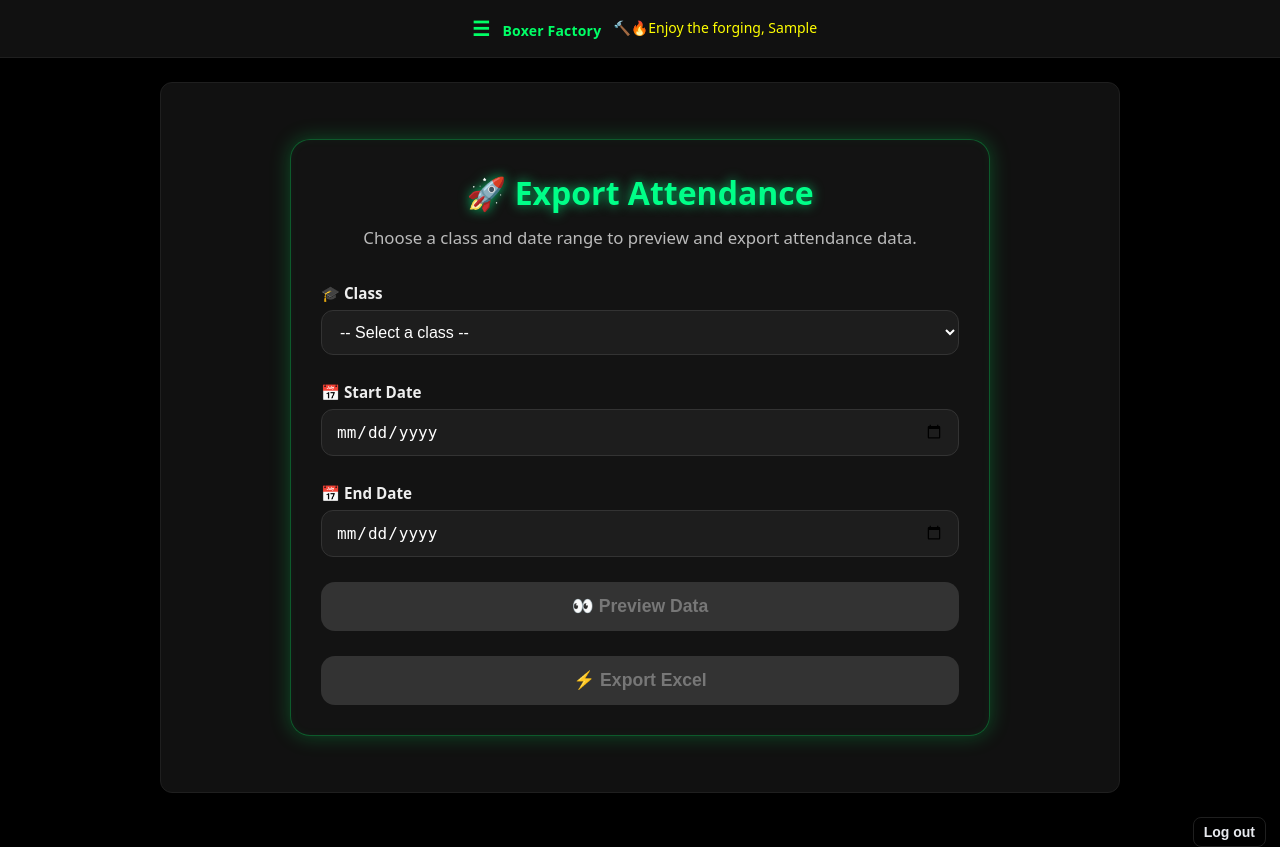
After one commit to lionheart996/Boxer-Manager, a Django app: page /export-attendance/ in a window 1280 px wide. The commit adds this page. Run offline with Django 5.2, Linux system fonts and the light colour scheme; the visitor is signed in with stand-in values (Sample User, id 1); data comes from the database, SQL or seed files in the repository; parts of the project's set-up code (start-up, migrations or seed data) failed here and were passed over.

Commit message:
Add export_attendance template and update home.html

```diff
--- /dev/null
+++ b/templates/attendance/export_attendance.html
@@ -0,0 +1,255 @@
+{% extends "base.html" %}
+{% block content %}
+<div class="export-container">
+  <h2 class="export-title">🚀 Export Attendance</h2>
+  <p class="export-subtitle">Choose a class and date range to preview and export attendance data.</p>
+
+  <form id="export-form" method="get" action="{% url 'export_attendance_excel' %}" class="export-form">
+    <!-- Class selector -->
+    <div class="form-group">
+      <label for="class_id">🎓 Class</label>
+      <select name="class_id" id="class_id" required>
+        <option value="">-- Select a class --</option>
+        {% for c in classes %}
+          <option value="{{ c.id }}">{{ c.title }}</option>
+        {% endfor %}
+      </select>
+    </div>
+
+    <!-- Start Date -->
+    <div class="form-group">
+      <label for="start_date">📅 Start Date</label>
+      <input type="date" name="start_date" id="start_date" required>
+    </div>
+
+    <!-- End Date -->
+    <div class="form-group">
+      <label for="end_date">📅 End Date</label>
+      <input type="date" name="end_date" id="end_date" required>
+    </div>
+
+    <!-- Buttons -->
+    <button type="button" id="preview-btn" class="btn-preview" disabled>👀 Preview Data</button>
+    <button type="submit" id="export-btn" class="btn-export" disabled>⚡ Export Excel</button>
+  </form>
+
+  <!-- Preview Table -->
+  <div id="preview-container" class="preview-container" hidden>
+    <h3 class="preview-title">📋 Attendance Preview</h3>
+    <table class="preview-table">
+      <thead>
+        <tr>
+          <th class="col-boxer"><span class="header-text">Boxer</span></th>
+          <th class="col-present"><span class="header-text">Presents</span></th>
+          <th class="col-excused"><span class="header-text">Excused</span></th>
+          <th class="col-absent"><span class="header-text">Unexcused</span></th>
+        </tr>
+      </thead>
+      <tbody id="preview-body"></tbody>
+    </table>
+  </div>
+</div>
+
+<style>
+/* Container */
+.export-container {
+  max-width: 700px;
+  margin: 40px auto;
+  padding: 30px;
+  border-radius: 20px;
+  background: rgba(20, 20, 20, 0.85);
+  backdrop-filter: blur(12px);
+  border: 1px solid rgba(0, 255, 100, 0.3);
+  box-shadow: 0 0 20px rgba(0, 255, 100, 0.25), inset 0 0 10px rgba(0, 255, 100, 0.05);
+  text-align: center;
+  animation: fadeIn 0.6s ease-out;
+  box-sizing: border-box;
+}
+
+/* Titles */
+.export-title {
+  font-size: 2rem;
+  color: #00ff88;
+  text-shadow: 0 0 12px rgba(0, 255, 136, 0.7);
+  margin-bottom: 10px;
+}
+.export-subtitle {
+  color: #bbb;
+  margin-bottom: 25px;
+  font-size: 1.05rem;
+}
+
+/* Form */
+.export-form {
+  display: grid;
+  gap: 20px;
+  text-align: left;
+  width: 100%;
+}
+.form-group {
+  display: flex;
+  flex-direction: column;
+}
+.form-group label {
+  font-weight: 600;
+  color: #eee;
+  margin-bottom: 6px;
+  font-size: 0.95rem;
+}
+
+/* Inputs */
+select, input[type="date"] {
+  width: 100%;
+  padding: 12px 14px;
+  border-radius: 12px;
+  border: 1px solid #333;
+  background: rgba(30, 30, 30, 0.9);
+  color: #fff;
+  font-size: 1rem;
+  transition: all 0.3s ease;
+}
+select:focus, input[type="date"]:focus {
+  border-color: #00ff88;
+  box-shadow: 0 0 10px #00ff88;
+  outline: none;
+}
+/* Compact dropdown options (panel) */
+#class_id option { font-size: 0.85rem; padding: 6px 10px; }
+
+/* Buttons */
+.btn-preview, .btn-export {
+  width: 100%;
+  margin-top: 5px;
+  padding: 14px;
+  border-radius: 14px;
+  border: none;
+  font-size: 1.1rem;
+  font-weight: 700;
+  cursor: pointer;
+  transition: all 0.3s ease;
+}
+.btn-preview {
+  background: linear-gradient(135deg, #00c3ff, #0066ff);
+  color: #fff;
+  box-shadow: 0 0 12px rgba(0, 195, 255, 0.6);
+}
+.btn-preview:hover:enabled { transform: translateY(-3px); box-shadow: 0 0 20px rgba(0, 195, 255, 0.9); }
+.btn-export {
+  background: linear-gradient(135deg, #00ff88, #00cc66);
+  color: #000;
+  box-shadow: 0 0 12px rgba(0, 255, 136, 0.6);
+}
+.btn-export:hover:enabled { transform: translateY(-3px); box-shadow: 0 0 20px rgba(0, 255, 136, 0.9); }
+.btn-preview:disabled, .btn-export:disabled { background:#333; color:#777; box-shadow:none; cursor:not-allowed; }
+
+/* Preview section */
+.preview-container {
+  margin-top: 30px;
+  text-align: left;
+  width: 100%;
+  overflow-x: auto;
+}
+
+/* Table (desktop base) */
+.preview-table {
+  width: 100%;
+  border-collapse: collapse;
+  border-radius: 12px;
+  overflow: hidden;
+  background: rgba(25, 25, 25, 0.9);
+  box-shadow: 0 0 12px rgba(0, 255, 100, 0.2);
+  table-layout: fixed; /* needed for truncation rules */
+}
+.preview-table th, .preview-table td {
+  padding: 12px;
+  border-bottom: 1px solid #333;
+  text-align: center;
+  color: #eee;
+  overflow: hidden;
+  text-overflow: ellipsis;
+  white-space: nowrap;
+}
+.preview-table th {
+  background: rgba(0, 255, 100, 0.2);
+  font-weight: 700;
+  text-shadow: 0 0 6px rgba(0, 255, 100, 0.5);
+}
+.preview-table tr:hover td { background: rgba(0, 255, 100, 0.05); }
+
+/* Desktop widths + colors */
+.col-boxer   { text-align: left; width: 40%; }
+.col-present { width: 20%; color: #00ff88; }
+.col-excused { width: 20%; color: #ffcc00; }
+.col-absent  { width: 20%; color: #ff4444; }
+
+/* -------- Mobile-only behavior -------- */
+@media (max-width: 640px) {
+  .preview-table { font-size: 0.85rem; }
+  .preview-table th, .preview-table td { padding: 8px; }
+
+  /* Make boxer name column wider and truncate long names */
+  .col-boxer { width: 60%; max-width: 0; }
+  .preview-table td:first-child { text-align: left; }
+
+  /* Compact number columns */
+  .preview-table th:not(:first-child),
+  .preview-table td:not(:first-child) { width: 13%; }
+
+  /* Swap header text for symbols with colors */
+  .col-present .header-text,
+  .col-excused .header-text,
+  .col-absent .header-text { display: none; } /* hide words on mobile */
+
+  .col-present::after { content: "+";   color: #00ff88; font-weight: 800; }
+  .col-excused::after { content: "+/-"; color: #ffcc00; font-weight: 800; }
+  .col-absent::after  { content: "−";   color: #ff4444; font-weight: 800; } /* en dash for nicer look */
+}
+</style>
+
+<script>
+const classSelect = document.getElementById('class_id');
+const startDate = document.getElementById('start_date');
+const endDate = document.getElementById('end_date');
+const exportBtn = document.getElementById('export-btn');
+const previewBtn = document.getElementById('preview-btn');
+const previewContainer = document.getElementById('preview-container');
+const previewBody = document.getElementById('preview-body');
+
+// Calendar logic: sync min/max
+startDate.addEventListener('change', () => {
+  endDate.min = startDate.value || '';
+  validateForm();
+});
+endDate.addEventListener('change', () => {
+  startDate.max = endDate.value || '';
+  validateForm();
+});
+
+// Enable/disable buttons
+function validateForm() {
+  const ready = classSelect.value && startDate.value && endDate.value;
+  exportBtn.disabled = !ready;
+  previewBtn.disabled = !ready;
+}
+[classSelect, startDate, endDate].forEach(el => el.addEventListener('change', validateForm));
+
+// Preview via AJAX
+previewBtn.addEventListener('click', async () => {
+  const url = `{% url 'export_attendance_preview' %}?class_id=${classSelect.value}&start_date=${startDate.value}&end_date=${endDate.value}`;
+  const res = await fetch(url);
+  const data = await res.json();
+
+  previewBody.innerHTML = '';
+  data.forEach(row => {
+    previewBody.innerHTML += `
+      <tr>
+        <td title="${row.boxer}">${row.boxer}</td>
+        <td>${row.present}</td>
+        <td>${row.excused}</td>
+        <td>${row.unexcused}</td>
+      </tr>`;
+  });
+  previewContainer.hidden = false;
+});
+</script>
+{% endblock %}
--- a/templates/home.html
+++ b/templates/home.html
@@ -32,7 +32,8 @@
     <p style="font-style: italic">Quickly mark who’s present today.</p>
     <div style="display: flex; justify-content: center; gap: 12px; flex-wrap: wrap; margin-top: 10px;">
       <a class="btn" href="{% url 'mark_attendance' %}">Mark</a>
-      <a class="btn " href="{% url 'attendance_list' %}">All Attendance</a>
+      <a class="btn" href="{% url 'attendance_list' %}">All Attendance</a>
+      <a class="btn" href="{% url 'export_attendance' %}">Export Attendance</a>
     </div>
   </div>
 </div>
```
